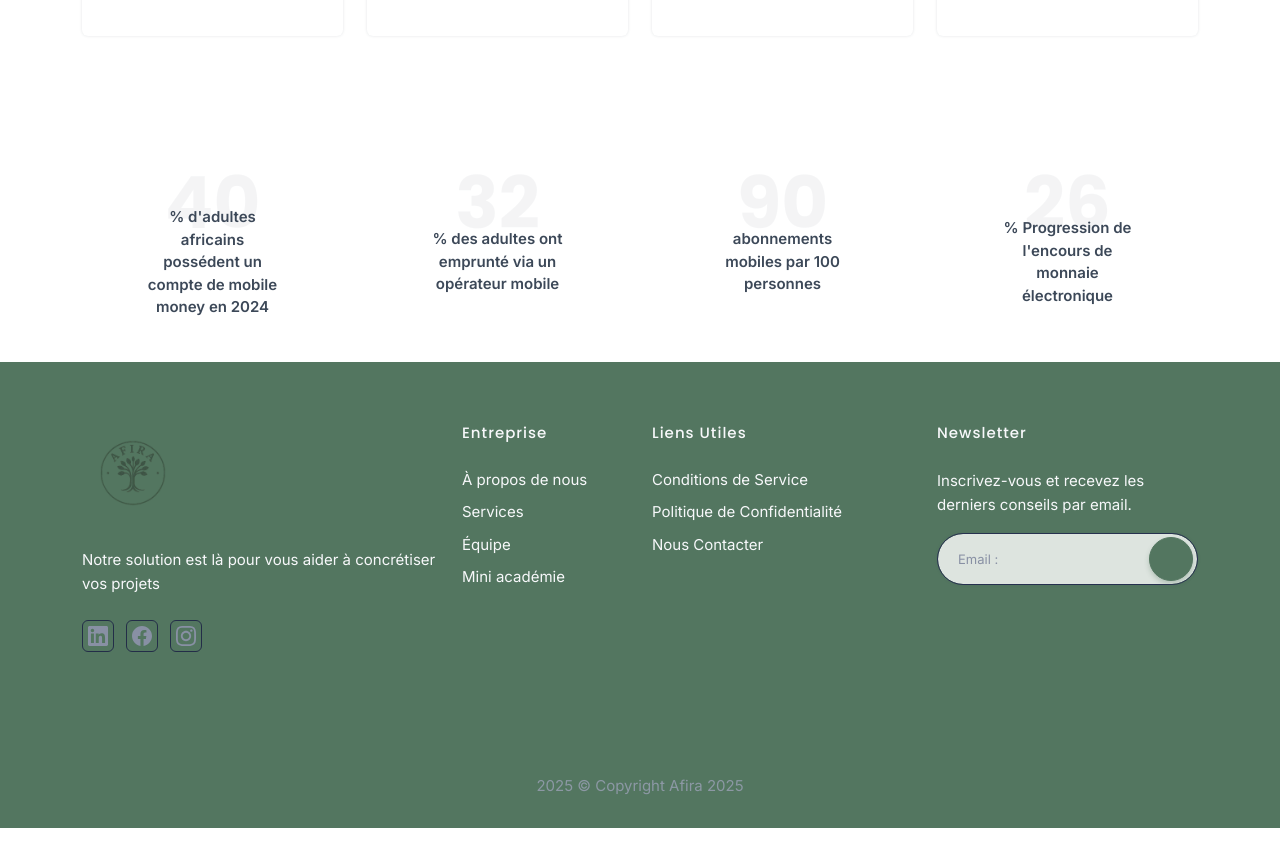
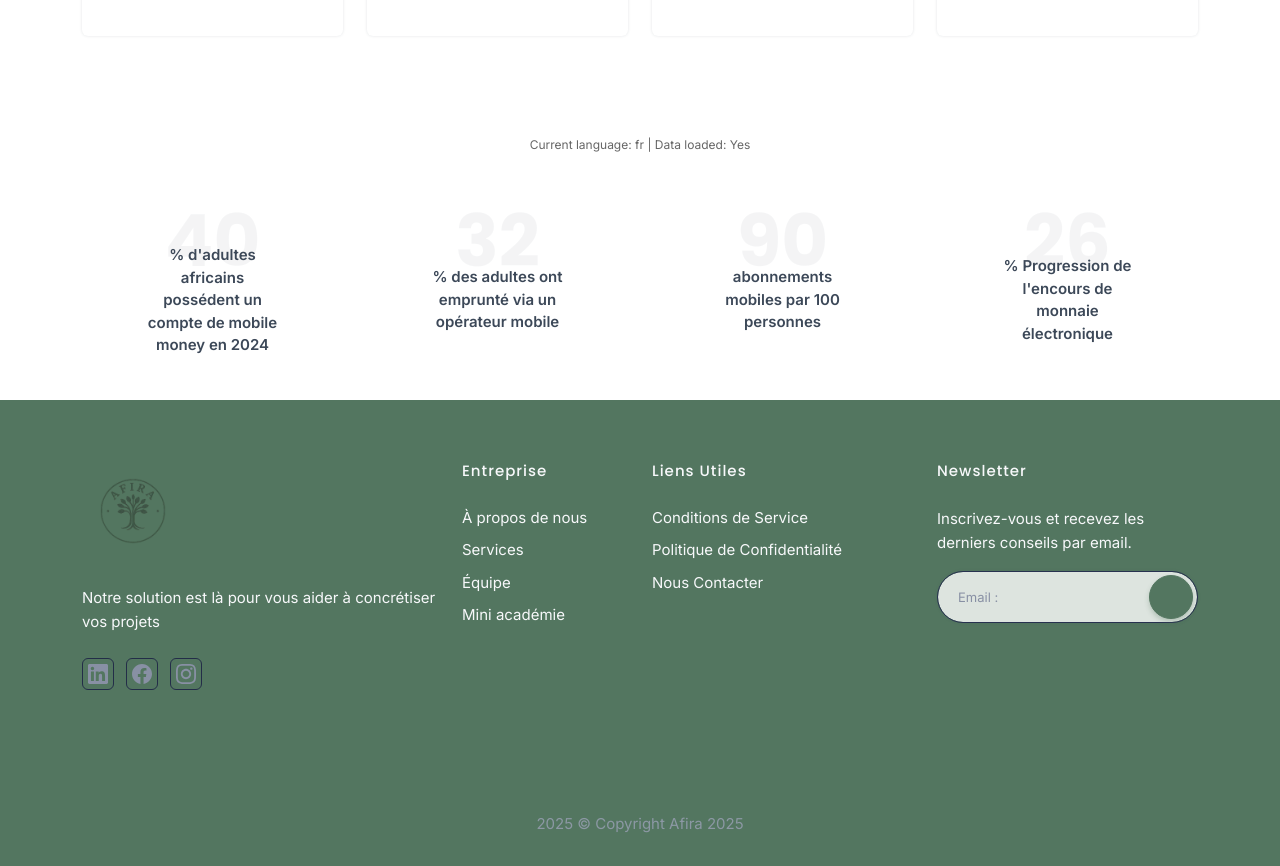
Before and after one commit to raakii/afira_website, a Next.js app: page /about in a window 1280 px wide. Shown: the part 1720-2586 px from the top of the page. Before the commit the page ends 2548 px from the top, so only its background shows below. Built offline with nearby package versions, Linux system fonts and the light colour scheme.

Commit message:
stablilize translation

```diff
--- a/src/components/counter.js
+++ b/src/components/counter.js
@@ -1,37 +1,49 @@
 'use client'
 import React from "react"
-
 import CountUp from 'react-countup';
+import { useLanguage } from '../context/LanguageContext';
 
 export default function Counter(){
+    const { translations, isLoading, t, language } = useLanguage();
 
-    const counterData = [
+    if (isLoading) return null;
+
+    const counterData = translations.counter?.stats || [];
+
+    // Fallback: if no data from translations object, try using t() function
+    const fallbackData = [
         {
-            start:'0',
-            end:' 40',
-            title:'% d\'adultes africains possédent un compte de mobile money en 2024'
+            start: "0",
+            end: "40",
+            title: t('counter.stats.0.title') || "% of African adults own a mobile money account in 2024"
         },
         {
-            start:'0',
-            end:'32',
-            title:'% des adultes ont emprunté via un opérateur mobile'
+            start: "0",
+            end: "32",
+            title: t('counter.stats.1.title') || "% of adults have borrowed via a mobile operator"
         },
         {
-            start:'0',
-            end:'90',
-            title:'abonnements mobiles par 100 personnes'
+            start: "0",
+            end: "90",
+            title: t('counter.stats.2.title') || "mobile subscriptions per 100 people"
         },
         {
-            start:'0',
-            end:'26',
-            title:'% Progression de l\'encours de monnaie électronique'
-        },
-    ]
+            start: "0",
+            end: "26",
+            title: t('counter.stats.3.title') || "% Growth in electronic money outstanding"
+        }
+    ];
+
+    const finalData = counterData.length > 0 ? counterData : fallbackData;
 
     return(
     <div className="container mt-100 mt-60">
+        {/* Debug: Show current language */}
+        <div style={{textAlign: 'center', marginBottom: '20px', fontSize: '12px', color: '#666'}}>
+            Current language: {language} | Data loaded: {counterData.length > 0 ? 'Yes' : 'No'}
+        </div>
         <div className="row">
-            {counterData.map((item,index)=>{
+            {finalData.map((item,index)=>{
                 return(
                 <div className="col-md-3 col-3" key={index}>
                     <div className="counter-box position-relative text-center">
--- a/src/translations/en.json
+++ b/src/translations/en.json
@@ -393,5 +393,33 @@
         "description": "The most well-known dummy text is the 'Lorem Ipsum', which is said to have originated in the 16th century."
       }
     ]
+  },
+  "counter": {
+    "stats": [
+      {
+        "id": 1,
+        "start": "0",
+        "end": "40",
+        "title": "% of African adults own a mobile money account in 2024"
+      },
+      {
+        "id": 2,
+        "start": "0",
+        "end": "32",
+        "title": "% of adults have borrowed via a mobile operator"
+      },
+      {
+        "id": 3,
+        "start": "0",
+        "end": "90",
+        "title": "mobile subscriptions per 100 people"
+      },
+      {
+        "id": 4,
+        "start": "0",
+        "end": "26",
+        "title": "% Growth in electronic money outstanding"
+      }
+    ]
   }
 }
--- a/src/translations/fr.json
+++ b/src/translations/fr.json
@@ -375,5 +375,33 @@
         "description": "Le texte fictif le plus connu est le 'Lorem Ipsum', qui aurait vu le jour au 16ème siècle."
       }
     ]
+  },
+  "counter": {
+    "stats": [
+      {
+        "id": 1,
+        "start": "0",
+        "end": "40",
+        "title": "% d'adultes africains possédent un compte de mobile money en 2024"
+      },
+      {
+        "id": 2,
+        "start": "0",
+        "end": "32",
+        "title": "% des adultes ont emprunté via un opérateur mobile"
+      },
+      {
+        "id": 3,
+        "start": "0",
+        "end": "90",
+        "title": "abonnements mobiles par 100 personnes"
+      },
+      {
+        "id": 4,
+        "start": "0",
+        "end": "26",
+        "title": "% Progression de l'encours de monnaie électronique"
+      }
+    ]
   }
 }
```
